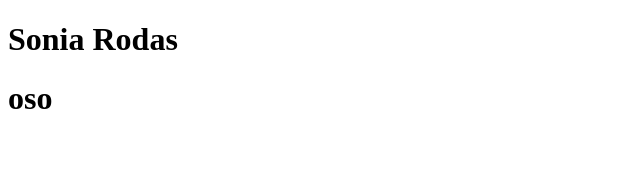
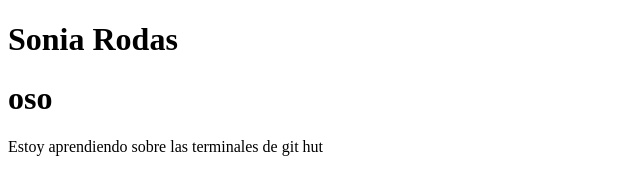
Before and after one commit to SoniaRodas1024/Seminario-Guit-Guithut-, a plain HTML site: page index.html in a window 1280 px wide. Shown: the whole page, without its empty margins (0-640 px from the left). Drawn offline with Linux system fonts and the light colour scheme.

Commit message:
agregue algo sobre mi

```diff
--- a/index.html
+++ b/index.html
@@ -9,5 +9,6 @@
 <body>
     <h1>Sonia Rodas</h1>
     <h1>oso </h1>
+    <p>Estoy aprendiendo sobre las terminales de git hut</p>
 </body>
 </html>
```
